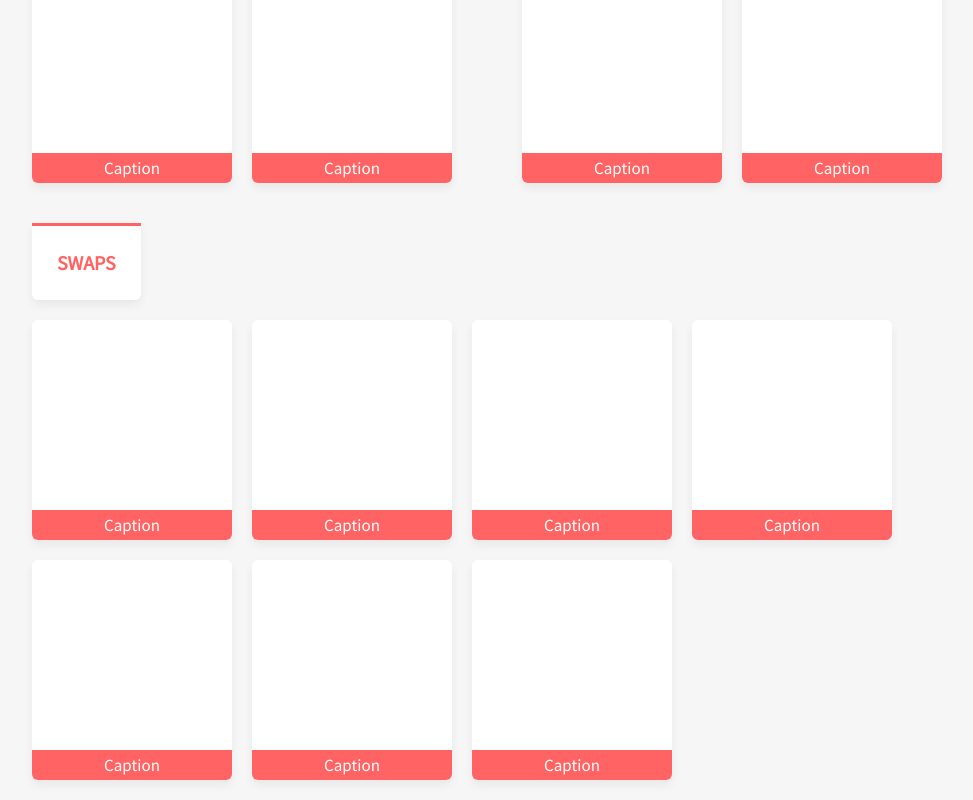
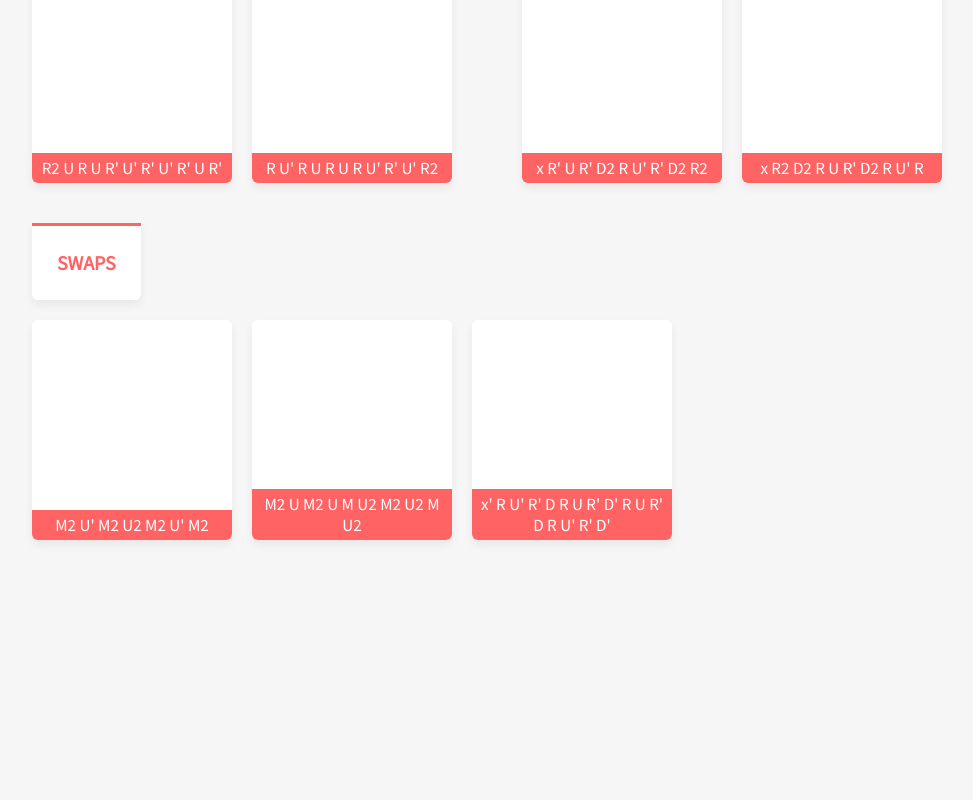
Before and after one commit to arielbob/cubedoc, a React app: page /pll in a window 1280 px wide. Shown: the part 507-1307 px from the top of the page, without its empty margins (128-1101 px from the left). After the commit the page ends 1067 px from the top, so only its background shows below. Built offline with nearby package versions, Linux system fonts and the light colour scheme.

Commit message:
Added captions to PLL

```diff
--- a/src/containers/Solve3x3/Pll.js
+++ b/src/containers/Solve3x3/Pll.js
@@ -12,10 +12,10 @@ const Pll = () => (
 					</section>
 					<div className='row wrap inline'>
 						<div className='card img-card'>
-							<span className='caption'>Caption</span>
+							<span className='caption'>R2 U R U R' U' R' U' R' U R'</span>
 						</div>
 						<div className='card img-card'>
-							<span className='caption'>Caption</span>
+							<span className='caption'>R U' R U R U R U' R' U' R2</span>
 						</div>
 					</div>
 				</section>
@@ -25,10 +25,10 @@ const Pll = () => (
 					</section>
 					<div className='row wrap inline'>
 						<div className='card img-card'>
-							<span className='caption'>Caption</span>
+							<span className='caption'>x R' U R' D2 R U' R' D2 R2</span>
 						</div>
 						<div className='card img-card'>
-							<span className='caption'>Caption</span>
+							<span className='caption'>x R2 D2 R U R' D2 R U' R</span>
 						</div>
 					</div>
 				</section>
@@ -39,25 +39,13 @@ const Pll = () => (
 				</section>
 				<div className='row wrap'>
 					<div className='card img-card'>
-						<span className='caption'>Caption</span>
+						<span className='caption'>M2 U' M2 U2 M2 U' M2</span>
 					</div>
 					<div className='card img-card'>
-						<span className='caption'>Caption</span>
+						<span className='caption'>M2 U M2 U M U2 M2 U2 M U2</span>
 					</div>
 					<div className='card img-card'>
-						<span className='caption'>Caption</span>
-					</div>
-					<div className='card img-card'>
-						<span className='caption'>Caption</span>
-					</div>
-					<div className='card img-card'>
-						<span className='caption'>Caption</span>
-					</div>
-					<div className='card img-card'>
-						<span className='caption'>Caption</span>
-					</div>
-					<div className='card img-card'>
-						<span className='caption'>Caption</span>
+						<span className='caption'>x' R U' R' D R U R' D' R U R' D R U' R' D'</span>
 					</div>
 				</div>
 			</section>
```
